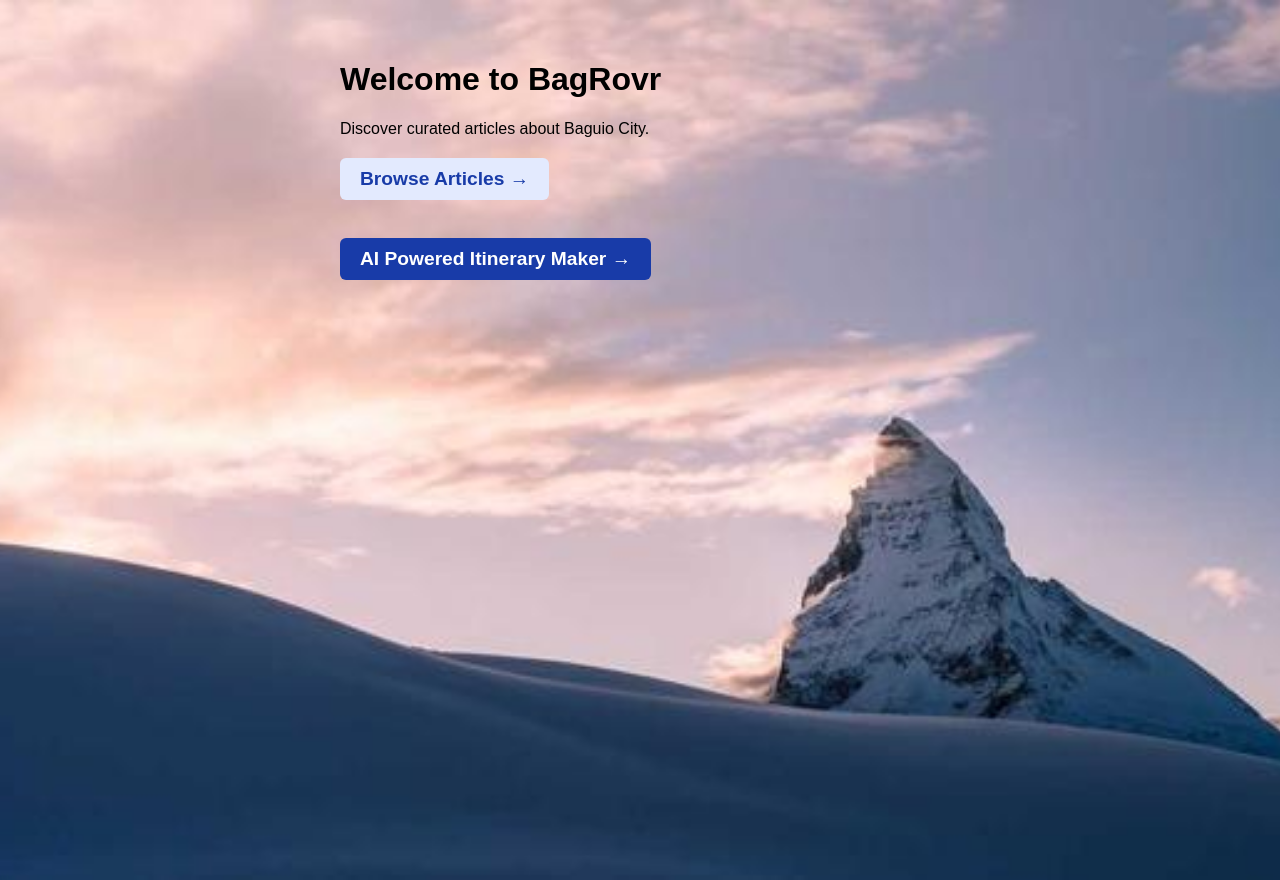
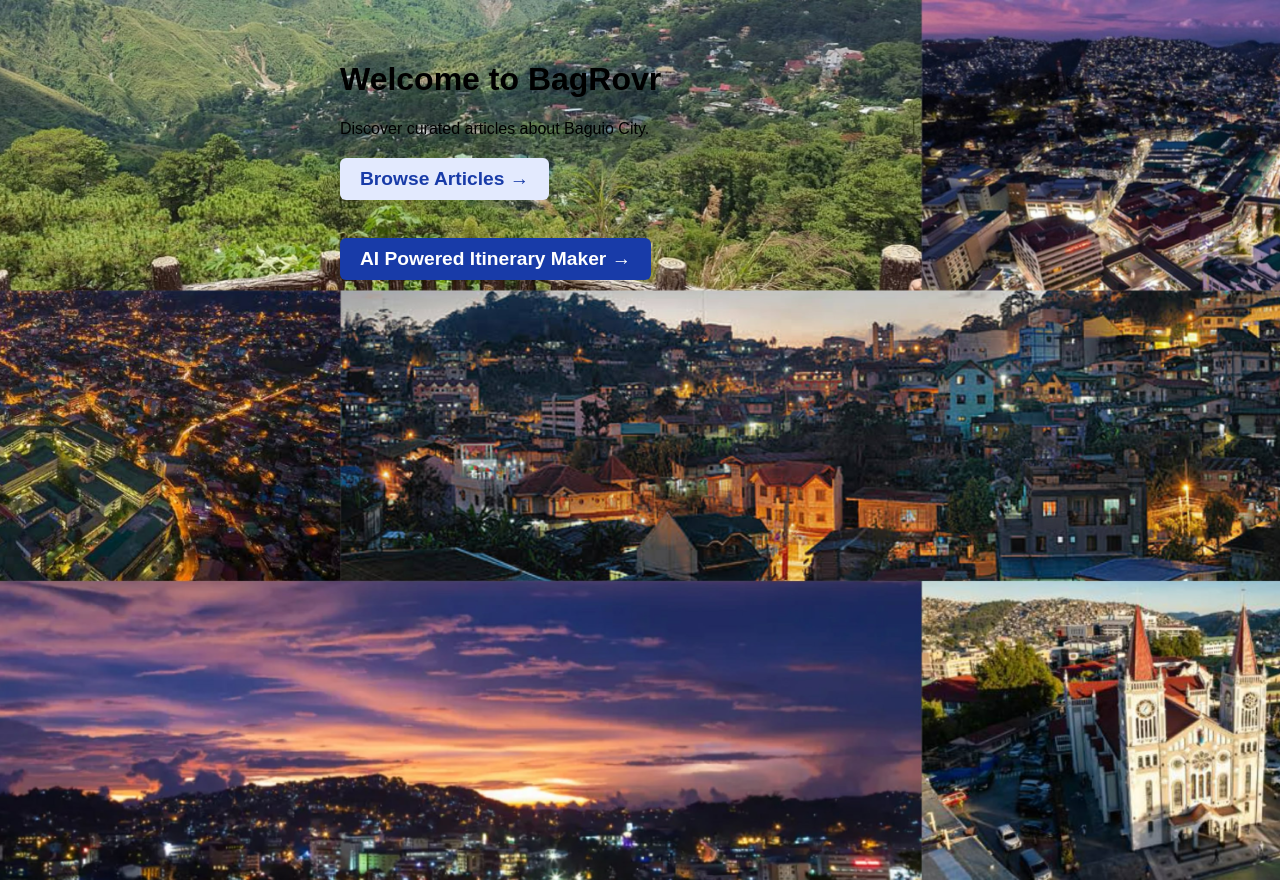
Before and after one commit to KielCultura/app-directory, a Next.js app: page / in a window 1280 px wide. Built offline with nearby package versions, Linux system fonts and the light colour scheme.

Commit message:
Update page.jsx

```diff
--- a/app/page.jsx
+++ b/app/page.jsx
@@ -2,7 +2,7 @@ export default function Home() {
   return (
     <div
       style={{
-        backgroundImage: 'url(/test.jpg)',
+        backgroundImage: 'url(/BAGUIO.jpg)',
         backgroundSize: 'cover',
         backgroundPosition: 'center',
         minHeight: '100vh',
```
